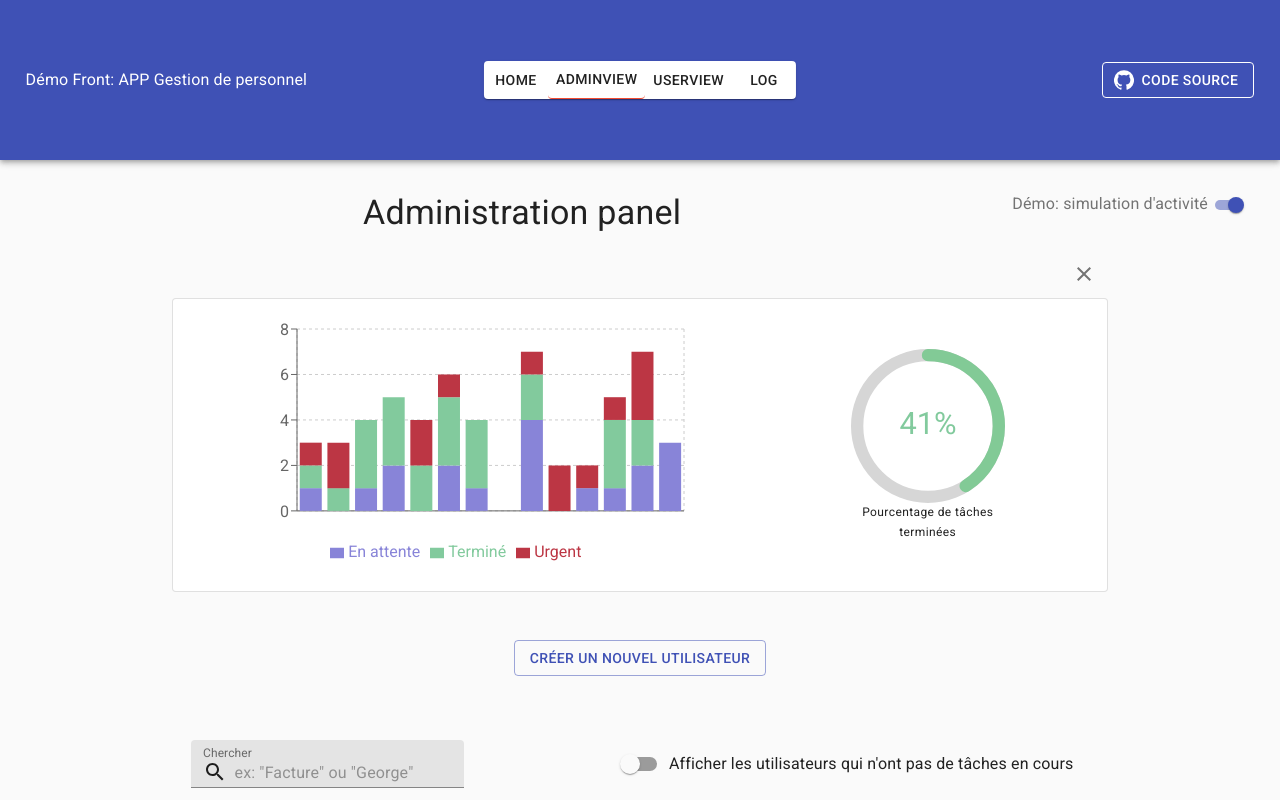
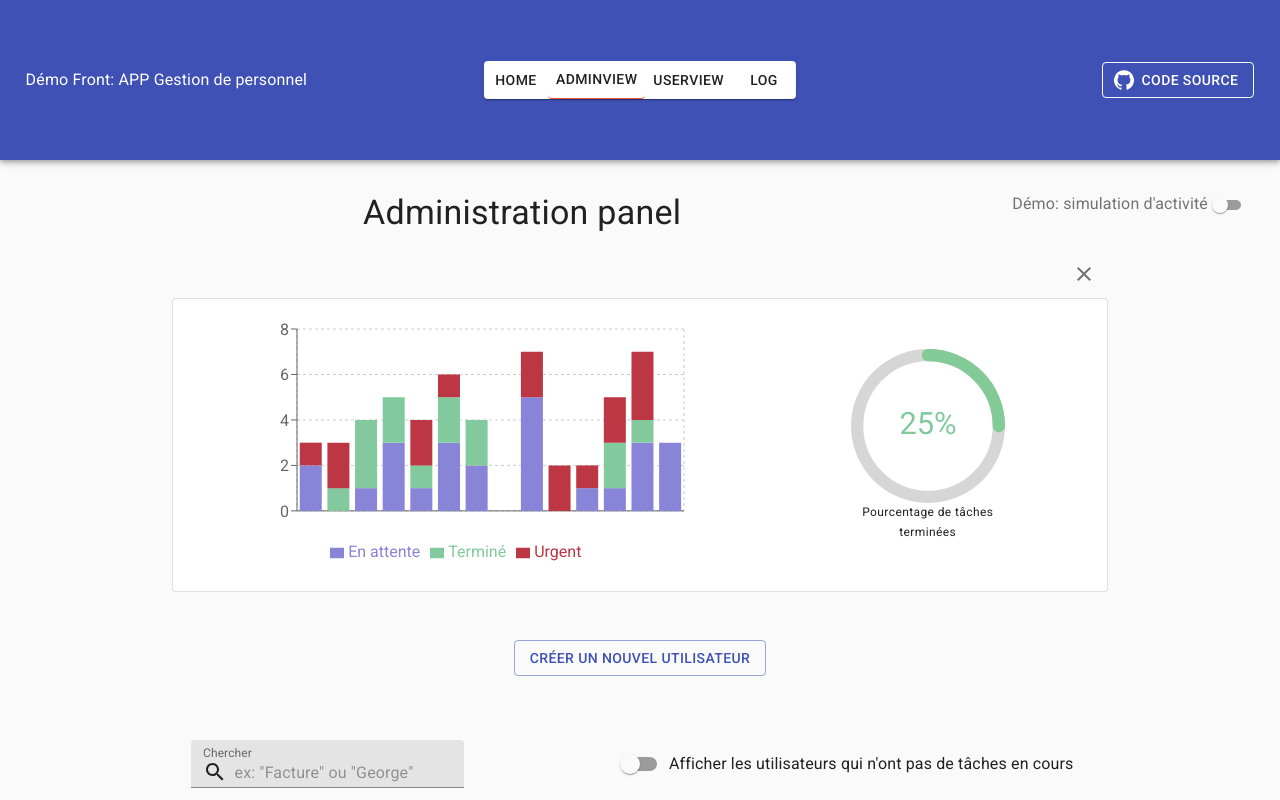
Before and after one commit to bahuet/taskApp, a React (Create React App) app: page /adminview in a window 1280 px wide. Shown: the top 800 px of the page. Built offline with nearby package versions, Linux system fonts and the light colour scheme.

Commit message:
scriptedcommit

```diff
--- a/src/Components/MainPages/AdminView.js
+++ b/src/Components/MainPages/AdminView.js
@@ -21,7 +21,7 @@ import ArtTrackIcon from "@material-ui/icons/ArtTrack"
 
 export default ({ users, todos, setNotification }) => {
   // Fake activity pour la demo, premier jet
-  const [fakeUserActivity, setFakeUserActivity] = useState(true)
+  const [fakeUserActivity, setFakeUserActivity] = useState(false)
   useInterval(() => {
     if (fakeUserActivity) {
       const availableTodos = todos.todoList.filter(x => !x.completed)
```
